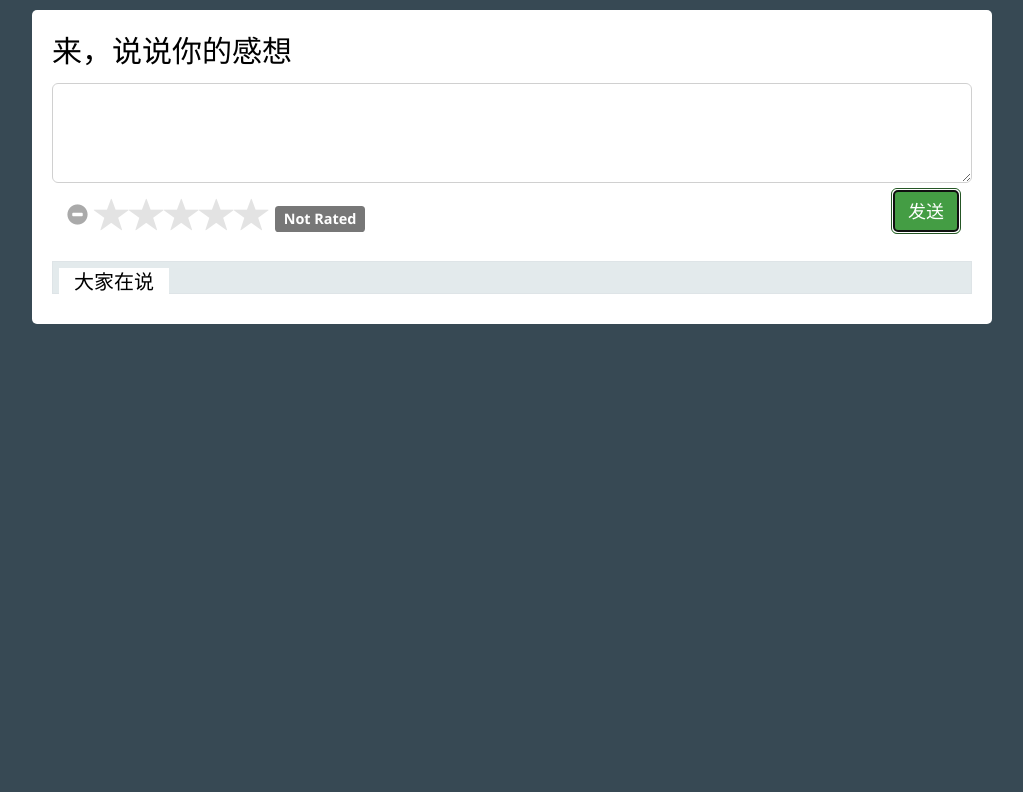
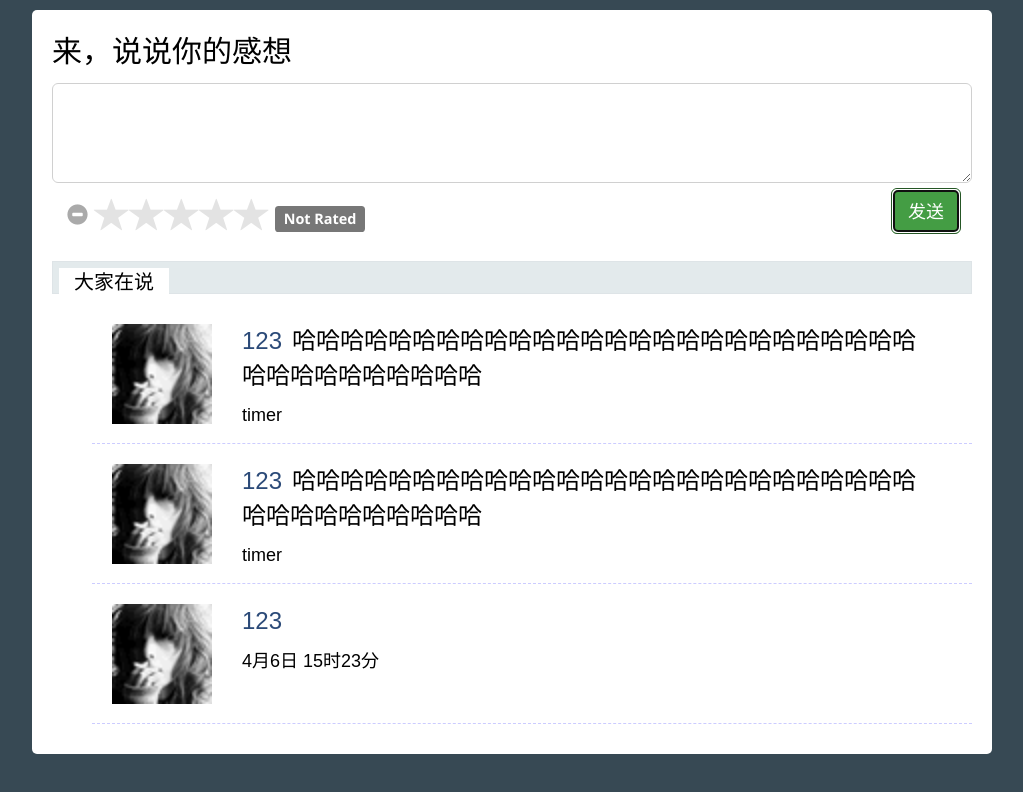
Before and after one commit to upcyiban/deliciousfood, a plain HTML site: page discuss.html in a window 1280 px wide. Both pictures are taken after a click on the button "发送". Shown: the whole page, without its empty margins (128-1151 px from the left). Drawn offline with nearby package versions, Linux system fonts and the light colour scheme; files that its build step writes are made by us from their sources.

Commit message:
no message

```diff
--- a/css/style.css
+++ b/css/style.css
@@ -280,6 +280,7 @@ li {
   width: 100%;
   height:100px;
   overflow:auto;
+  font-size: 25px;
 }
 .button-disscuss{
   float:left;
@@ -312,6 +313,34 @@ li {
   text-align: left;
   width: 90%;
 }
+.say{
+  padding: 20px;
+  width: 100%;
+  border-bottom:dashed #ccccff 0.2px;
+  height: 140px;
+  word-wrap:break-word;
+}
+.msg{
+  padding-left: 30px;
+  float: left;
+  width:85%;
+  height: 100px;
+}
+.msg p{
+  text-align: left;
+  font-size: 24px;
+  color:black;
+  font-family:arial;
+}
+.msg p span{
+  color:#2b4a78;
+  margin-right: 10px;
+}
+.msg .time{
+  color:black;
+  text-align: left;
+  font-size: 18px;
+}
 @media screen and (max-width: 990px){
    .pricingTable{ margin-bottom: 25px; }
    .body-disscuss{width: 100%;}
--- a/discuss.html
+++ b/discuss.html
@@ -6,28 +6,40 @@
 	<link rel="stylesheet" type="text/css" href="css/bootstrap-grid.min.css">
 	 <link href="http://apps.bdimg.com/libs/bootstrap/3.3.4/css/bootstrap.css" rel="stylesheet">
 	<link rel="stylesheet" href="css/star-rating.css">
-	<link rel="stylesheet" href="css/star-rating.min.css">
 	<link rel="stylesheet" href="css/style.css">
 	<!--[if IE]>
 		<script src="http://cdn.bootcss.com/html5shiv/3.7.3/html5shiv.min.js"></script>
 	<![endif]-->
 </head>
-<body>
-	<div class="body-disscuss">
+<body ng-app="disscussApp">
+	<div class="body-disscuss" ng-controller="disscuss">
 		<p class="p">来，说说你的感想</p>
-		<div><textarea class="f-text"></textarea></div>
+		<div><textarea class="f-text" ng-model="text"></textarea></div>
 		<div class="star">
 			<div class="container star-input">
 				<input id="star" value="0" type="number" class="rating" min=0 max=5 step=0.5 data-size="sm">
 			</div>
 			<div class="button-disscuss">
-				<button class="btn btn-success btn-lg">发送</button>
+				<button class="btn btn-success btn-lg" ng-click="push()">发送</button>
 			</div>
 		</div>
 		<h3><span>大家在说</span></h3>
+		<ul >
+			<li class="say" ng-repeat = 'sayer in sayers'>
+				<span style="float:left"><img ng-src= {{sayer.img}} alt="" width="100px"></span>
+				<div class="msg">
+					<p><span>{{sayer.id}}</span>{{sayer.text}}</p>
+					<p class="time">
+						{{sayer.time}}
+					</p>
+				</div>
+			</li>
+		</ul>
+
 	</div>
 	<script src="js/jquery.min.js"></script>
-	<script src="js/star-rating.js"></script>
+	<script src = 'http://code.angularjs.org/1.2.9/angular.min.js'></script>
+	<script src="js/starrating.js"></script>
 	<script src="js/discuss-app.js"></script>
 </body>
 </html>
--- a/js/discuss-app.js
+++ b/js/discuss-app.js
@@ -1 +1,34 @@
 $("#star").rating();
+$('button').on('click', function (){
+	console.log($('#star').val());
+});
+
+var disscussApp = angular.module('disscussApp', []);
+
+disscussApp.controller('disscuss', function($scope){
+	$scope.text = "";
+	$scope.push = function(){
+		var date = new Date();
+		var timer = date.getMonth()+1+"月"+date.getDate()+"日 "+date.getHours()+"时"+date.getMinutes()+"分";
+		console.log(timer);
+		var push = {
+			id : '123',
+			img : 'images/face.jpg',
+			text : this.text,
+			time : timer
+		}
+		$scope.sayers.push(push);
+	};
+	$scope.sayers = [{
+		id : '123' ,
+		img : 'images/face.jpg' ,
+		text : "哈哈哈哈哈哈哈哈哈哈哈哈哈哈哈哈哈哈哈哈哈哈哈哈哈哈哈哈哈哈哈哈哈哈哈哈",
+		time : "timer"
+	},
+	{
+		id : '123' ,
+		img : 'images/face.jpg' ,
+		text : "哈哈哈哈哈哈哈哈哈哈哈哈哈哈哈哈哈哈哈哈哈哈哈哈哈哈哈哈哈哈哈哈哈哈哈哈",
+		time : "timer"
+	}];
+});
--- a/js/star-rating.js
+++ b/js/starrating.js
@@ -8,6 +8,7 @@
  * For more JQuery plugins visit http://plugins.krajee.com
  * For more Yii related demos visit http://demos.krajee.com
  */
+window.val;
 (function ($) {
     var DEFAULT_MIN = 0;
     var DEFAULT_MAX = 5;
@@ -392,5 +393,6 @@
         if (count > 0) {
             $input.rating();
         }
+
     });
 }(jQuery));
```
Also changed, not shown: images/face.jpg (added), js/star-rating.min.js (deleted).
